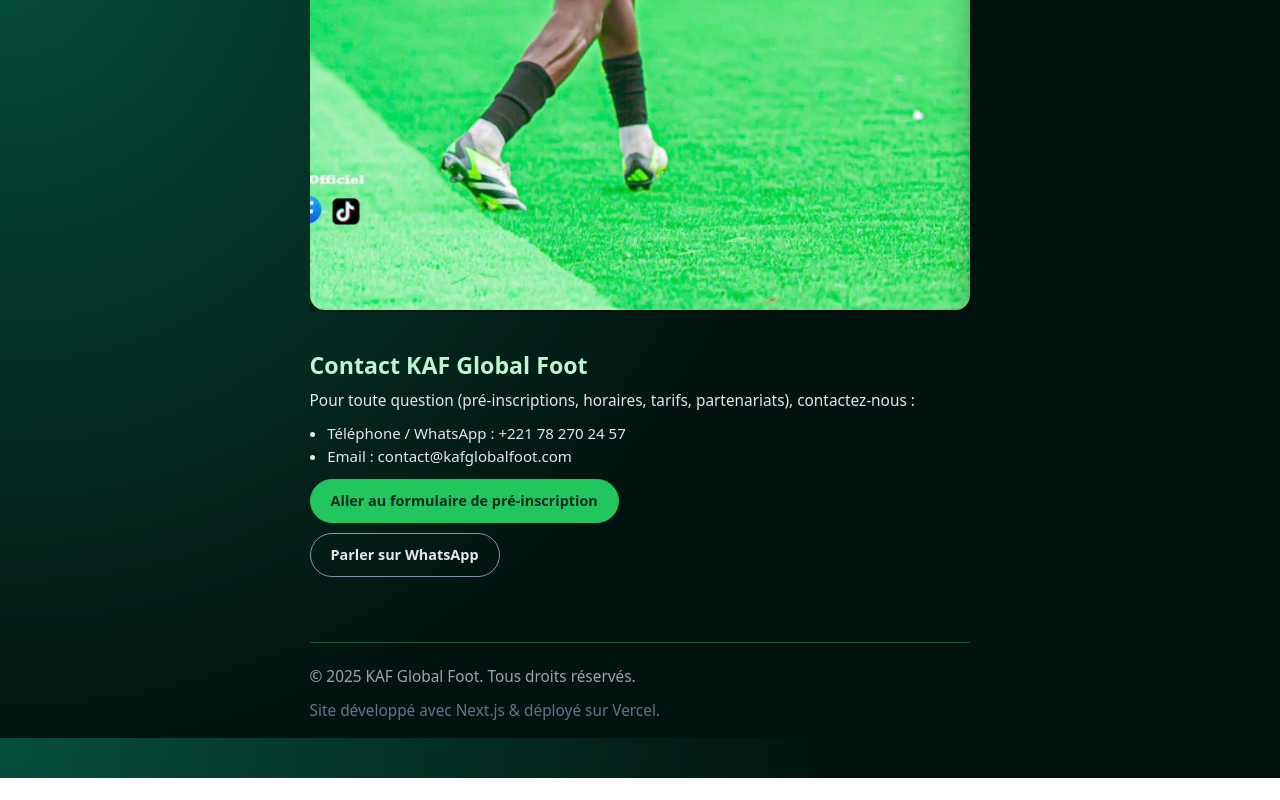
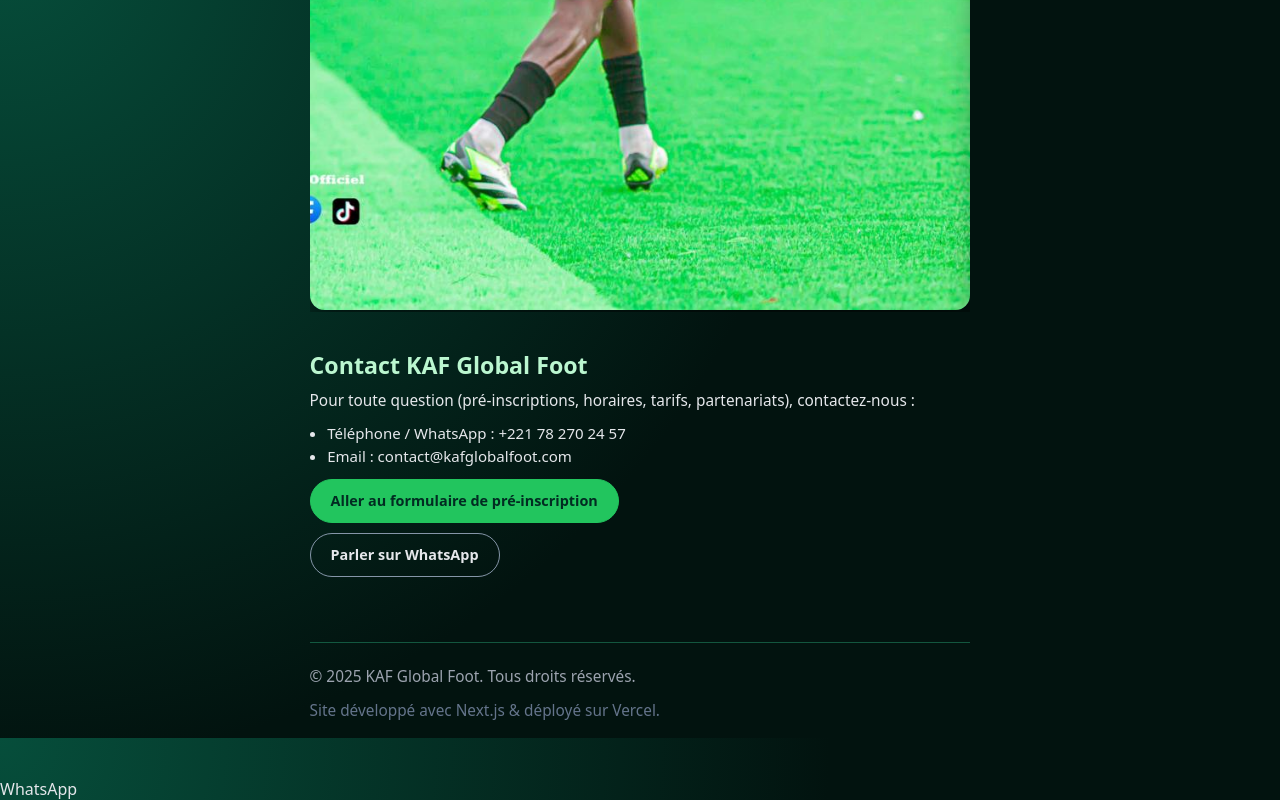
Before and after one commit to meliusmum-sketch/KAF-GLOBAL-FOOT, a Next.js app: page / in a window 1280 px wide. Shown: the part 2462-3262 px from the top of the page. Before the commit the page ends 3240 px from the top, so only its background shows below. Built offline with nearby package versions, Linux system fonts and the light colour scheme.

Commit message:
Update index.js

```diff
--- a/pages/index.js
+++ b/pages/index.js
@@ -1,5 +1,5 @@
 // pages/index.tsx
-// Remplace TOUT le contenu de ce fichier par ce code.
+// Remplace TOUT le contenu du fichier par ce code.
 
 export default function Home() {
   return (
@@ -301,6 +301,17 @@
           </div>
         </aside>
       </div>
+
+      {/* BOUTON WHATSAPP FLOTTANT */}
+      <a
+        href="https://wa.me/221782702457"
+        className="whatsapp-float"
+        target="_blank"
+        rel="noopener noreferrer"
+        aria-label="Discuter avec KAF Global Foot sur WhatsApp"
+      >
+        WhatsApp
+      </a>
     </main>
   );
 }
```
